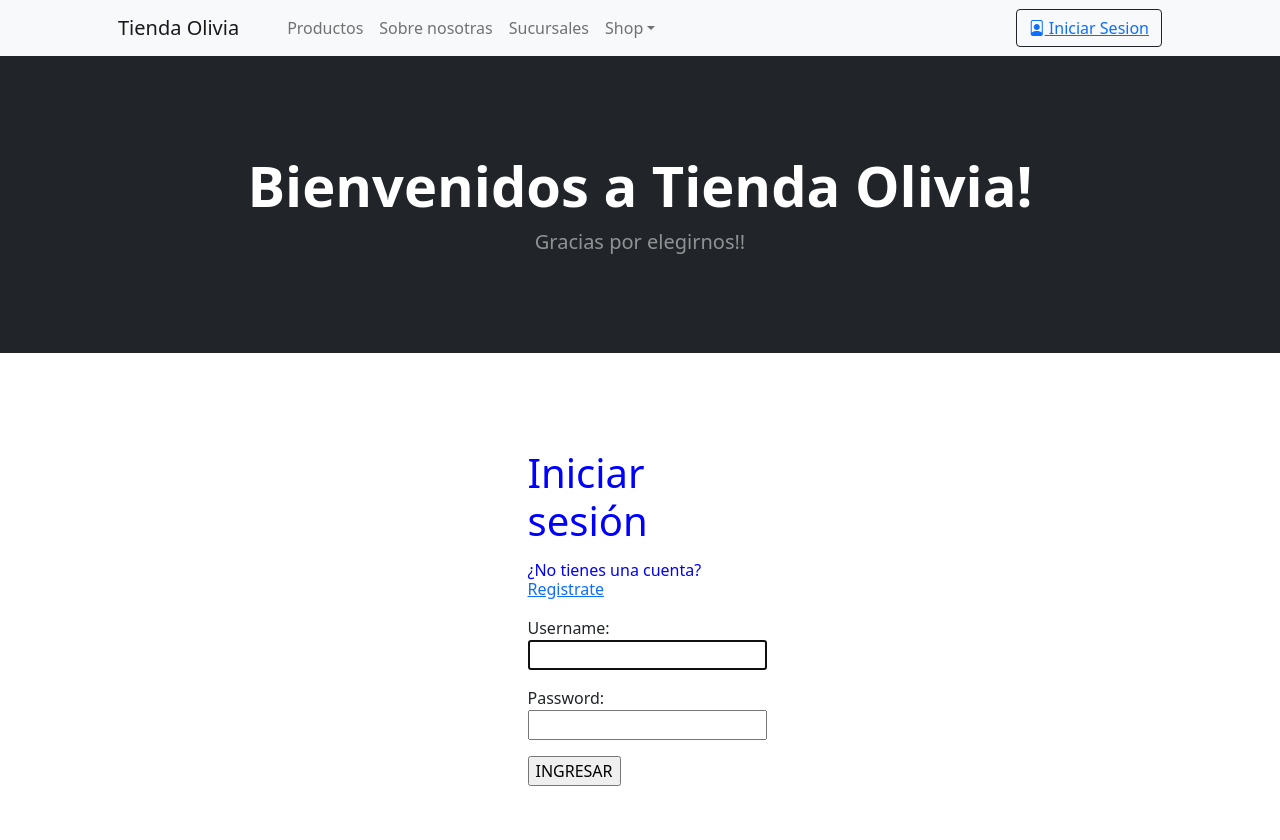
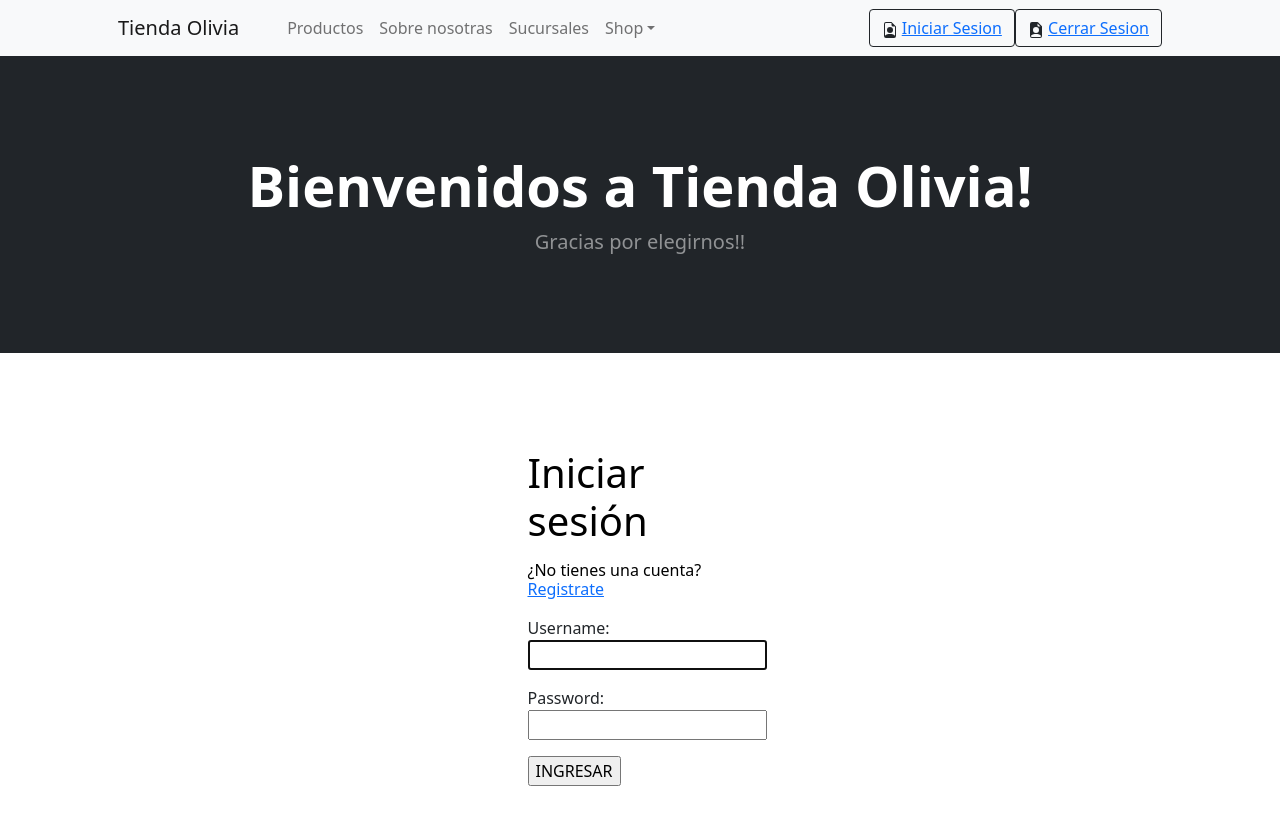
Before and after one commit to camilabpedulla/trabajofinal2, a Django app: page /log_web/iniciar_sesion/ in a window 1280 px wide. Shown: the top 840 px of the page. Run offline with Django 4.2, Linux system fonts and the light colour scheme; parts of the project's set-up code (start-up, migrations or seed data) failed here and were passed over; some libraries are stand-ins or nearby versions.

Commit message:
versiontemplates2

```diff
--- a/WebPage/templates/WebPage/base.html
+++ b/WebPage/templates/WebPage/base.html
@@ -39,11 +39,22 @@
                     </ul>
                     <form class="d-flex">
                         <button class="btn btn-outline-dark" type="submit">
-                        <a class="bi bi-file-person" href="{% url 'Iniciar' %}"> Iniciar Sesion</a>
-
+                         <svg xmlns="http://www.w3.org/2000/svg" width="16" height="16" fill="currentColor" class="bi bi-file-earmark-person" viewBox="0 0 16 16">
+                        <path d="M11 8a3 3 0 1 1-6 0 3 3 0 0 1 6 0z"/>
+                        <path d="M14 14V4.5L9.5 0H4a2 2 0 0 0-2 2v12a2 2 0 0 0 2 2h8a2 2 0 0 0 2-2zM9.5 3A1.5 1.5 0 0 0 11 4.5h2v9.255S12 12 8 12s-5 1.755-5 1.755V2a1 1 0 0 1 1-1h5.5v2z"/>
+                        </svg>
+                        <a class="" href="{% url 'Iniciar' %}"> Iniciar Sesion</a>
                         </button>
                     </form>
                 </div>
+                <form class="d-flex">
+                        <button class="btn btn-outline-dark" type="submit">
+                        <svg xmlns="http://www.w3.org/2000/svg" width="16" height="16" fill="currentColor" class="bi bi-file-earmark-person-fill" viewBox="0 0 16 16">
+                        <path d="M9.293 0H4a2 2 0 0 0-2 2v12a2 2 0 0 0 2 2h8a2 2 0 0 0 2-2V4.707A1 1 0 0 0 13.707 4L10 .293A1 1 0 0 0 9.293 0zM9.5 3.5v-2l3 3h-2a1 1 0 0 1-1-1zM11 8a3 3 0 1 1-6 0 3 3 0 0 1 6 0zm2 5.755V14a1 1 0 0 1-1 1H4a1 1 0 0 1-1-1v-.245S4 12 8 12s5 1.755 5 1.755z"/>
+                        </svg>
+                        <a class="" href="{% url 'cerrar_sesion' %}"> Cerrar Sesion</a>
+                        </button>
+                    </form>
             </div>
         </nav>
         <!-- Header-->
--- a/log_web/templates/log_web/login.html
+++ b/log_web/templates/log_web/login.html
@@ -11,8 +11,8 @@
 
 
     <form  method="POST" > {% csrf_token %}
-        <h1> <p style="color: blue"> Iniciar sesión </p></h1>
-        <h6> <p style="color: blue">¿No tienes una cuenta? <a href="{% url 'Registrarse' %}" role="button">Registrate</a> </p></h6>
+        <h1> <p style="color: black"> Iniciar sesión </p></h1>
+        <h6> <p style="color: black">¿No tienes una cuenta? <a href="{% url 'Registrarse' %}" role="button">Registrate</a> </p></h6>
         {{ formulario.as_p }}
 
          <input type="submit" value="INGRESAR">
--- a/log_web/templates/log_web/registro.html
+++ b/log_web/templates/log_web/registro.html
@@ -10,8 +10,8 @@
     {% endif  %}
 
 
-        <h1> <p style="color: blue"> Regístrate </p></h1>
-        <h6> <p style="color: blue">¿Ya tienes una cuenta?<a href="{% url 'Iniciar' %}" role="button">Inicia sesión</a> </p></h6>
+        <h1> <p style=color:black > Regístrate </p></h1>
+        <h6> <p style="color: black">¿Ya tienes una cuenta?<a href="{% url 'Iniciar' %}" role="button"> Inicia sesión</a> </p></h6>
         {% csrf_token %}
 
         {{ formulario.as_p }}
--- a/log_web/urls.py
+++ b/log_web/urls.py
@@ -11,7 +11,7 @@ urlpatterns = [
     path('cerrar_sesion/', LogoutView.as_view(template_name= "log_web/logout.html"), name="cerrar_sesion"),
     path('editar/', editar_usuario, name = "editar_usuario"),
     path('avatar/', avatar, name="avatar"),
-    path("cargar_avatar/", agregar_avatar, name="agregar_avatar")
+    path("agregar_avatar/", agregar_avatar, name="agregar_avatar")
 ]
 
 # Para acceder a las imagenes desde el navegador
--- a/log_web/views.py
+++ b/log_web/views.py
@@ -45,7 +45,7 @@ def iniciar_sesion (request):
 
         else:
             context =  {
-            "error": "Formulario no valido",
+            "error": "Usuario o Contraseña incorrectos. Intente nuevamente",
             "formulario": formulario
             }
             return render (request, "log_web/login.html", context)
@@ -61,7 +61,7 @@ def registrar_usuario (request):
         formulario = Customizacion_usuario(request.POST)
         if formulario.is_valid():
             formulario.save()
-            return redirect ("/WebPage/inicio")
+            return redirect ("agregar_avatar")
         else:
           return render (request, "log_web/registro.html",{"formulario":formulario, "error": "Formulario no valido"})
 
```
Also changed, not shown: db.sqlite3, media/avatares/IMG_9891.jpg (added), media/avatares/IMG_9891_OGDEYMK.jpg (added), media/avatares/IMG_9891_nXCsl2O.jpg (added).
